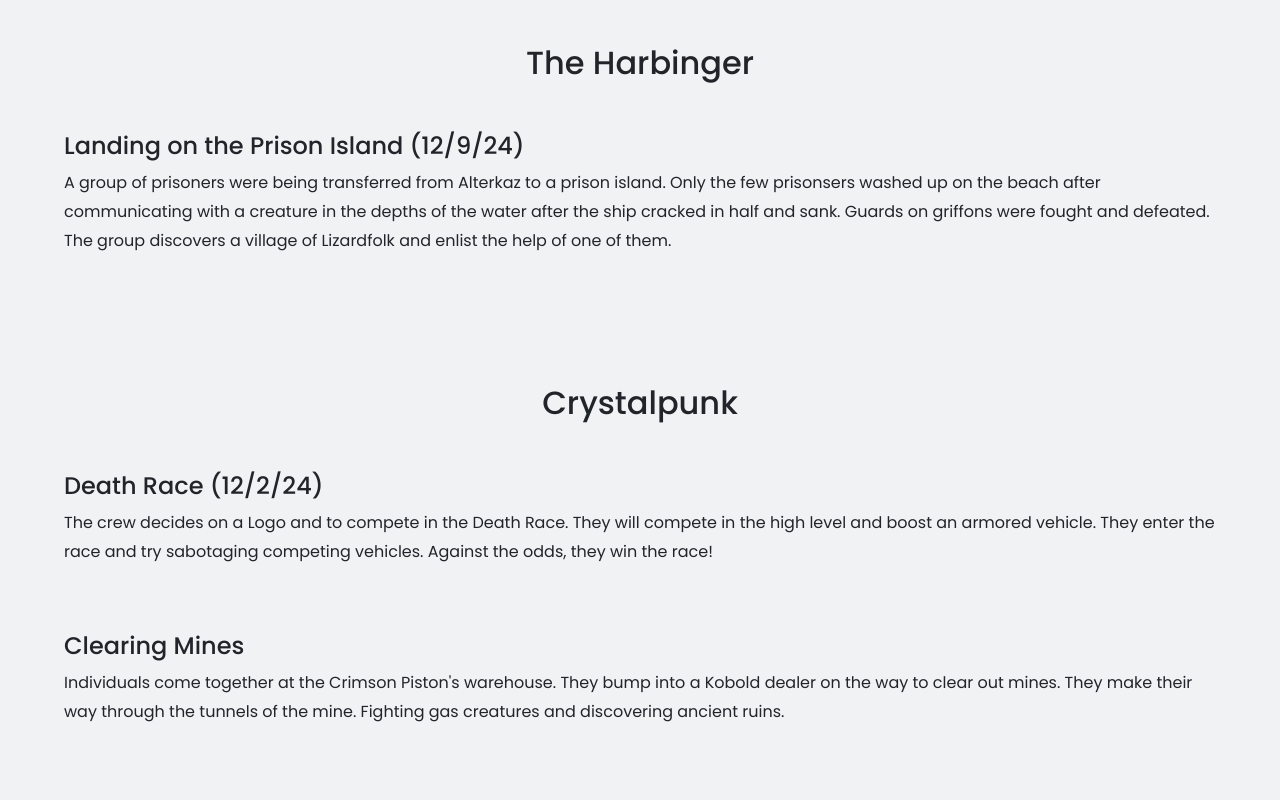
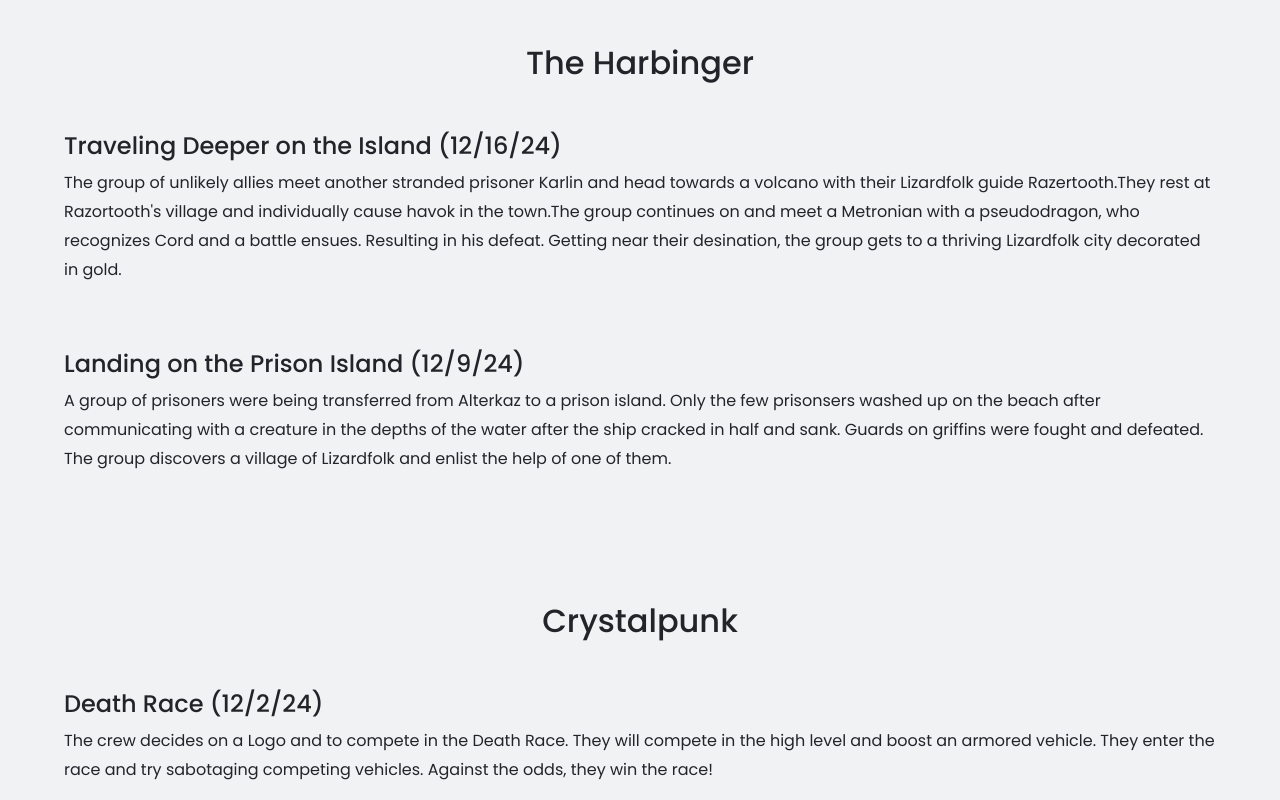
Before and after one commit to patrickhilmoe/groupstorytelling, a React (Vite) app: page / in a window 1280 px wide. Shown: the part 760-1560 px from the top of the page. Built offline with nearby package versions, Linux system fonts and the light colour scheme.

Commit message:
session story update

```diff
--- a/src/components/header.jsx
+++ b/src/components/header.jsx
@@ -23,7 +23,7 @@ export function Header() {
               </li>
               <li className="nav-item">
                 <a href="#dunes" className="btn dunesbtn">
-                  The Imperial Dunes
+                  The Lords of War
                 </a>
               </li>
               <li className="nav-item">
--- a/src/components/mainpage.jsx
+++ b/src/components/mainpage.jsx
@@ -65,6 +65,31 @@ export function MainPage() {
           <h2 className="centerheader">The Harbinger</h2>
 
           <section className="story">
+            <h4>Traveling Deeper on the Island (12/16/24)</h4>
+            <p>
+              The group of unlikely allies meet another stranded prisoner Karlin
+              and head towards a volcano with their Lizardfolk guide Razertooth.
+              <span className={toggle}>
+                Everyone hides in the jungle as Metronian guards fly in on
+                griffins and question Razortooth.
+              </span>
+              They rest at Razortooth's village and individually cause havok in
+              the town.
+              <span className={toggle}>
+                Theodora creeps into a tent, crawling on the walls. Hypnotizes
+                and scares a child. Karlin uses magic to slice a household apart
+                and take valuables. Gumption attempts to learn Liardfolk
+                spells/riguals from razortooth. Cord takes incantrium from the
+                shaman's hut. Sketchers inhabits a Lizardfolk body.
+              </span>
+              The group continues on and meet a Metronian with a pseudodragon,
+              who recognizes Cord and a battle ensues. Resulting in his defeat.
+              Getting near their desination, the group gets to a thriving
+              Lizardfolk city decorated in gold.
+            </p>
+          </section>
+
+          <section className="story">
             <h4>Landing on the Prison Island (12/9/24)</h4>
             <p>
               A group of prisoners were being transferred from Alterkaz to a
@@ -77,9 +102,9 @@ export function MainPage() {
               </span>{" "}
               Only the few prisonsers washed up on the beach after communicating
               with a creature in the depths of the water after the ship cracked
-              in half and sank. Guards on griffons were fought and defeated.
+              in half and sank. Guards on griffins were fought and defeated.
               <span className={toggle}>
-                Before encountering the guards, they met a kenku. After
+                Before encountering the guards, they met a kenku named Sketchers. After
                 defeating the guards, the kenku ate one of the guards brains.
               </span>{" "}
               The group discovers a village of Lizardfolk and enlist the help of
```
Also changed, not shown: 1 other file (tests, documents, lock files or other folders).
